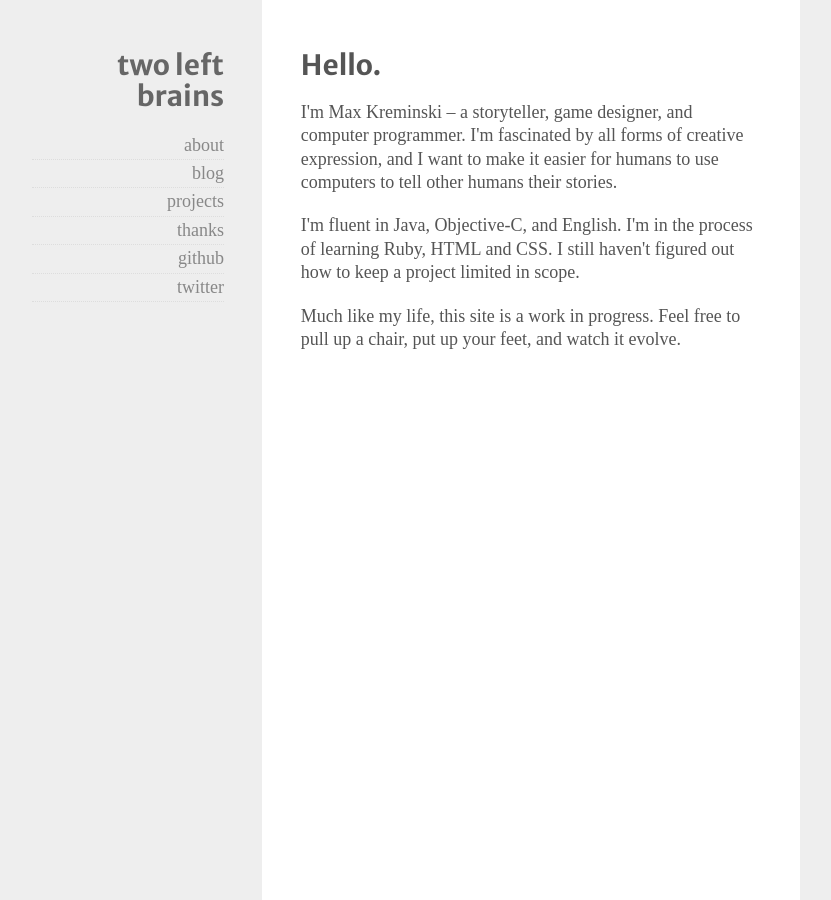
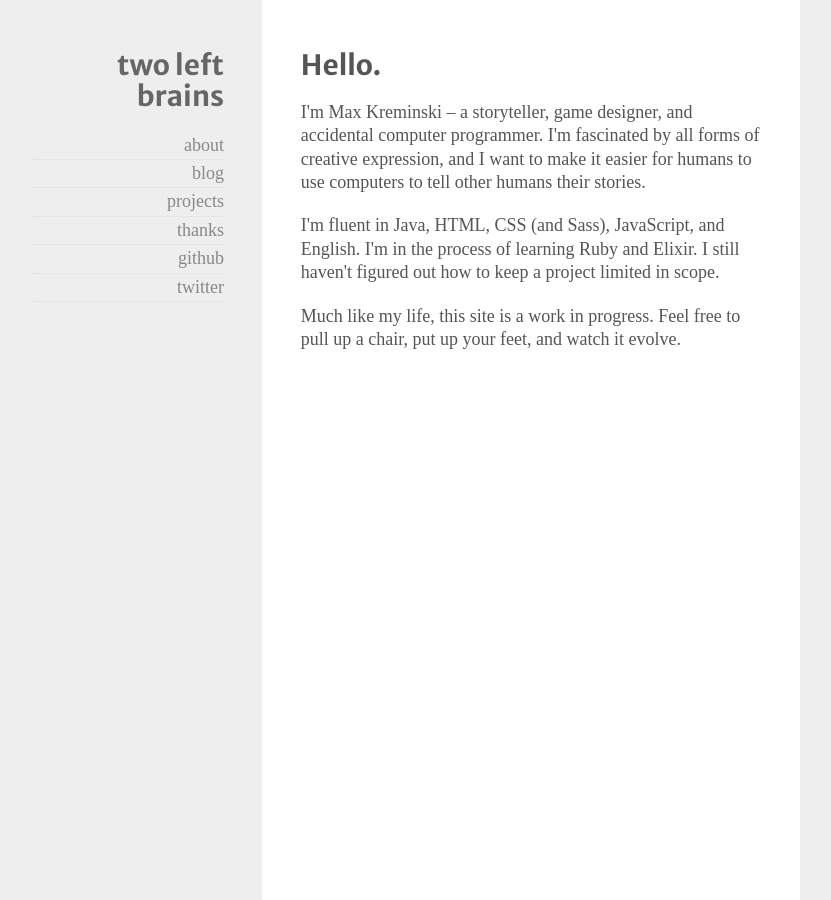
Before and after one commit to mkremins/mkremins.github.io, a Jekyll site: the page built from index.html, in a window 1280 px wide and 900 px high. Shown: the whole window, without its empty margins (224-1055 px from the left). Built offline with Jekyll 4.4.1, drawn with Linux system fonts in a browser that asks for light colours; some web fonts are replaced; Markdown is read by kramdown in place of the engine named in the settings.

Commit message:
Tweak 'about'-page copy again

```diff
--- a/index.html
+++ b/index.html
@@ -3,6 +3,6 @@ title: Hello.
 layout: default
 ---
 
-<p>I'm Max Kreminski – a storyteller, game designer, and computer programmer. I'm fascinated by all forms of creative expression, and I want to make it easier for humans to use computers to tell other humans their stories.</p>
-<p>I'm fluent in Java, Objective-C, and English. I'm in the process of learning Ruby, HTML and CSS. I still haven't figured out how to keep a project limited in scope.</p>
+<p>I'm Max Kreminski – a storyteller, game designer, and accidental computer programmer. I'm fascinated by all forms of creative expression, and I want to make it easier for humans to use computers to tell other humans their stories.</p>
+<p>I'm fluent in Java, HTML, CSS (and Sass), JavaScript, and English. I'm in the process of learning Ruby and Elixir. I still haven't figured out how to keep a project limited in scope.</p>
 <p>Much like my life, this site is a work in progress. Feel free to pull up a chair, put up your feet, and watch it evolve.</p>
```
